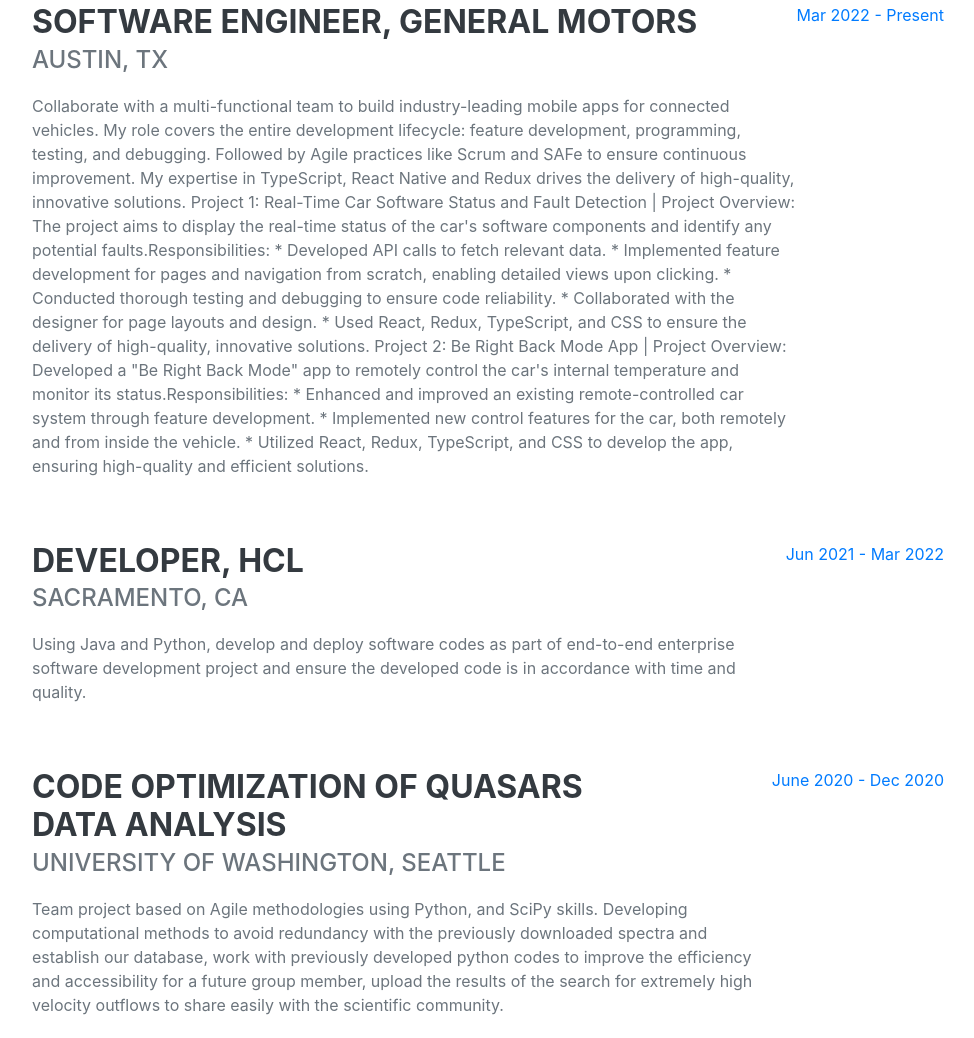
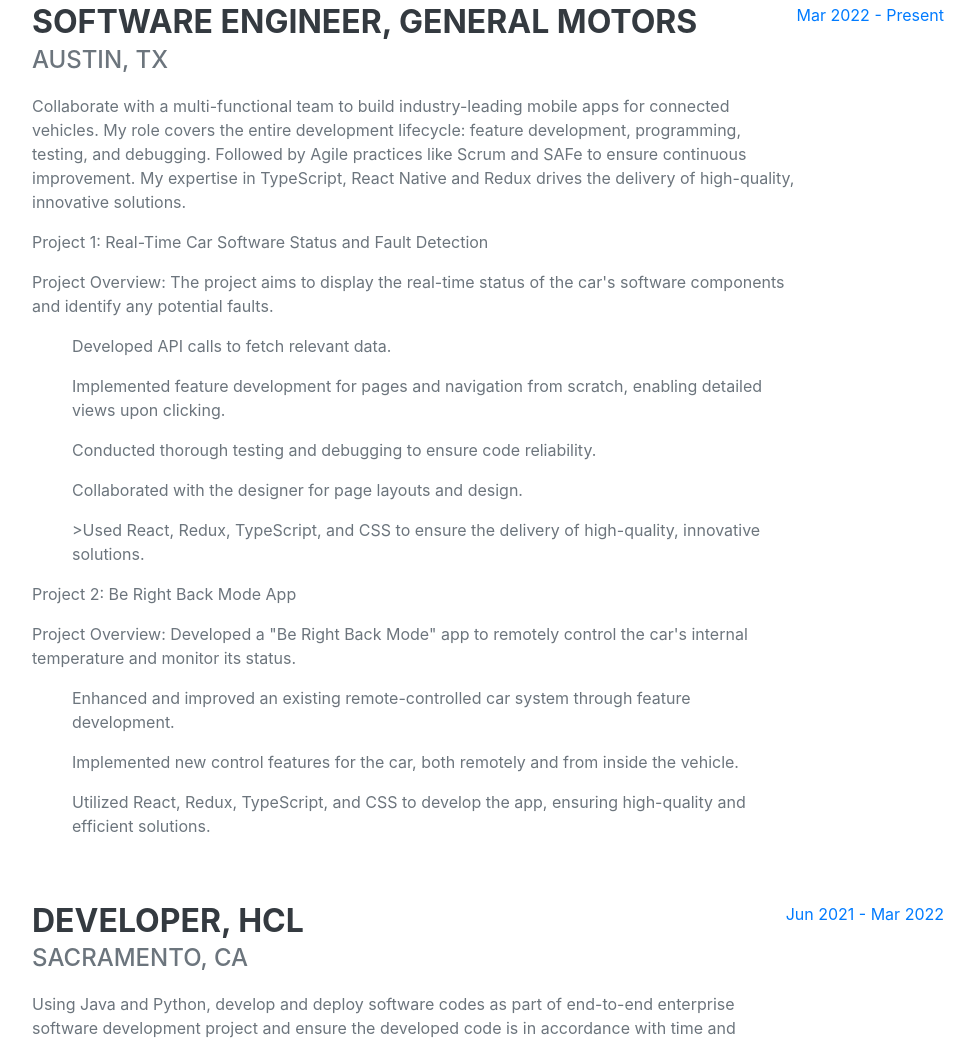
Before and after one commit to canjtosun/canjtosun.github.io, a website: page index.html in a window 1280 px wide. Shown: the part 993-2031 px from the top of the page, without its empty margins (288-1262 px from the left). Drawn offline with nearby package versions, Linux system fonts and the light colour scheme; a web font is replaced by a local one.

Commit message:
style fix

```diff
--- a/index.html
+++ b/index.html
@@ -81,24 +81,22 @@
                                 development, programming, testing, and debugging. Followed by Agile practices like
                                 Scrum and SAFe to ensure continuous improvement. My expertise in TypeScript, React
                                 Native and Redux drives the delivery of high-quality, innovative solutions.
-
-                                Project 1: Real-Time Car Software Status and Fault Detection |
-                                Project Overview: The project aims to display the real-time status of the car's software components and identify any potential faults.Responsibilities:
-                                * Developed API calls to fetch relevant data.
-                                * Implemented feature development for pages and navigation from scratch, enabling detailed views upon clicking.
-                                * Conducted thorough testing and debugging to ensure code reliability.
-                                * Collaborated with the designer for page layouts and design.
-                                * Used React, Redux, TypeScript, and CSS to ensure the delivery of high-quality, innovative solutions.
+                            </p>
+                            <p>Project 1: Real-Time Car Software Status and Fault Detection</p>
+                            <p>Project Overview: The project aims to display the real-time status of the car's software components and identify any potential faults.</p>
+                            <ul> Developed API calls to fetch relevant data.</ul>
+                            <ul>Implemented feature development for pages and navigation from scratch, enabling detailed views upon clicking.</ul>
+                            <ul>Conducted thorough testing and debugging to ensure code reliability.</ul>
+                            <ul>Collaborated with the designer for page layouts and design.</ul>
+                            <ul>>Used React, Redux, TypeScript, and CSS to ensure the delivery of high-quality, innovative solutions.</ul>
 
 
-                                Project 2: Be Right Back Mode App |
-                                Project Overview: Developed a "Be Right Back Mode" app to remotely control the car's internal temperature and monitor its status.Responsibilities:
-                                * Enhanced and improved an existing remote-controlled car system through feature development.
-                                * Implemented new control features for the car, both remotely and from inside the vehicle.
-                                * Utilized React, Redux, TypeScript, and CSS to develop the app, ensuring high-quality and efficient solutions.
+                            <p>Project 2: Be Right Back Mode App</p>
+                            <p>Project Overview: Developed a "Be Right Back Mode" app to remotely control the car's internal temperature and monitor its status.</p>
+                            <ul>Enhanced and improved an existing remote-controlled car system through feature development.</ul>
+                            <ul>Implemented new control features for the car, both remotely and from inside the vehicle.</ul>
+                            <ul>Utilized React, Redux, TypeScript, and CSS to develop the app, ensuring high-quality and efficient solutions.</ul>
 
-
-                            </p>
                         </div>
                         <div class="flex-shrink-0"><span class="text-primary">Mar 2022 - Present</span></div>
                     </div>
```
